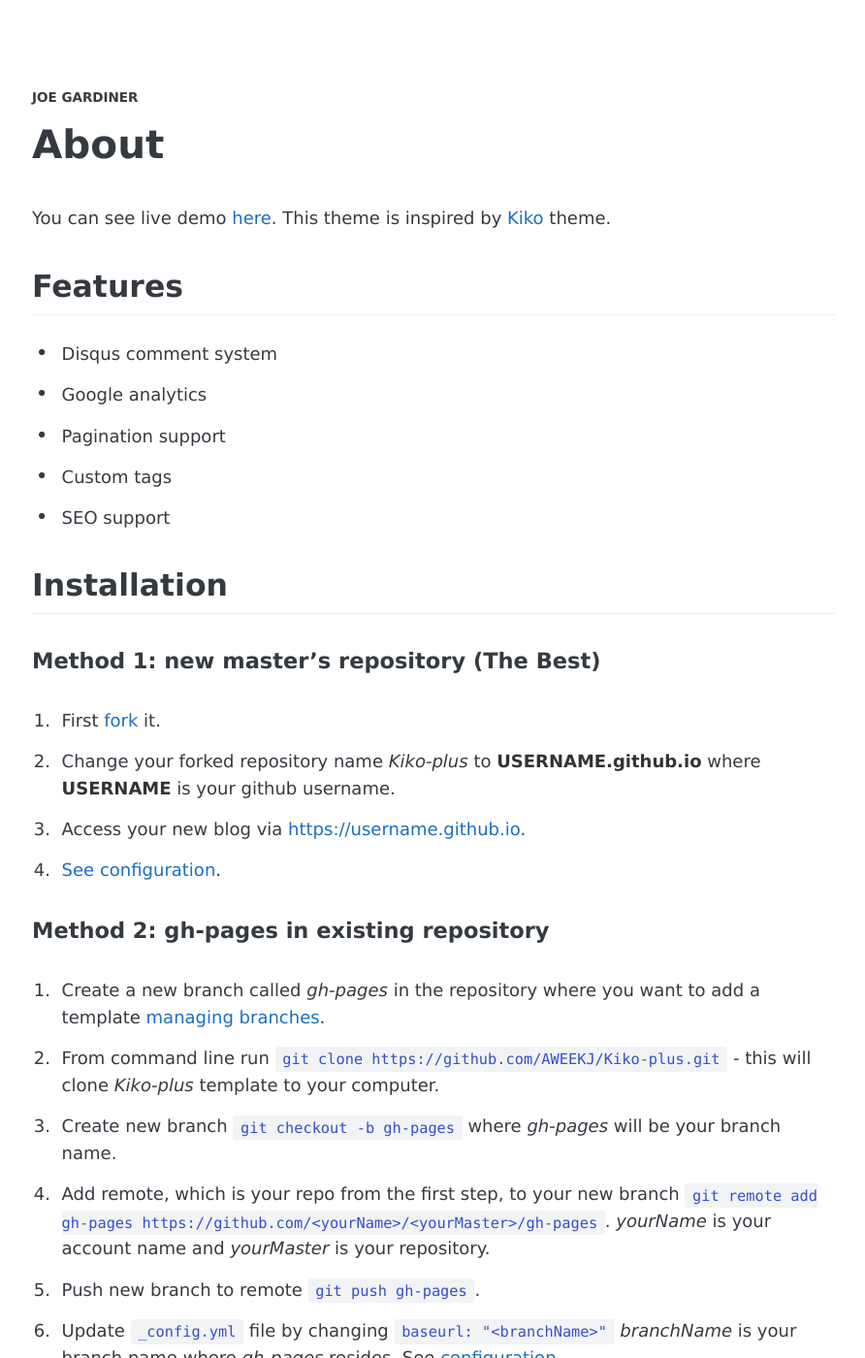
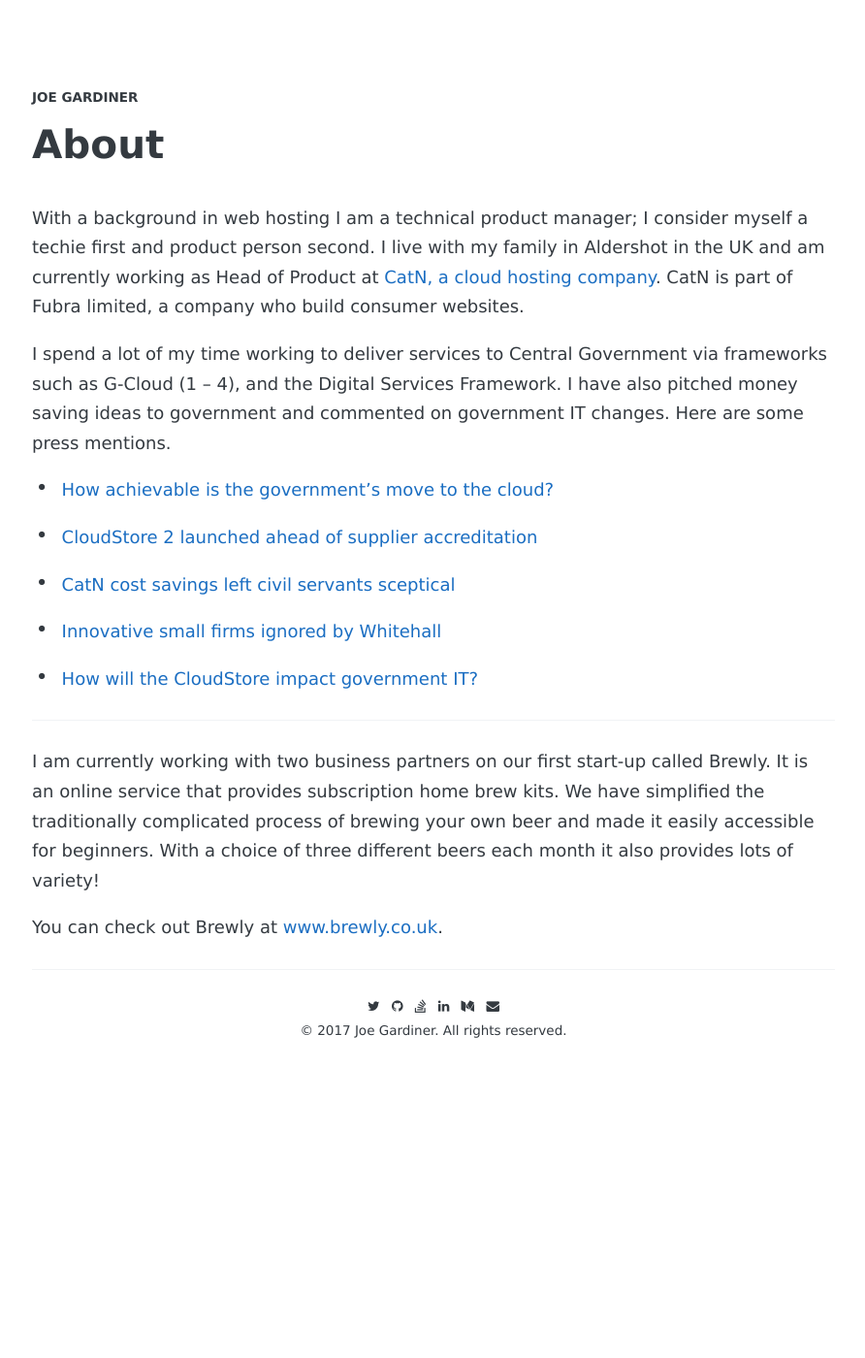
Before and after one commit to grdnrio/grdnrio-blog, a Jekyll site: the page built from about.md, in a window 1280 px wide and 1400 px high. Shown: the whole window at 97% size, without its empty margins (193-1085 px from the left). Built offline with Jekyll 4.4.1, drawn with Linux system fonts in a browser that asks for light colours; some web fonts are replaced; some of the changed text lies outside the part shown.

Commit message:
Config update and about page

````diff
--- a/_config.yml
+++ b/_config.yml
@@ -6,8 +6,8 @@
 name:               "Joe Gardiner"
 
 author:
-  twitter:          your-id
-  github:           your-id
+  twitter:          grdnrio
+  github:           grdnrio
   stackoverflow:    your-id
   linkedin:         your-id
   medium:           your-id
@@ -23,7 +23,7 @@
 
 # Disqus
 disqus:
-  id:               "kiko-plus"
+  id:               "grdnr"
 
 # URL
 url:                "https://grdnrio.github.io" # the base hostname & protocol for your site
@@ -32,7 +32,7 @@
 
 
 # http://en.wikipedia.org/wiki/List_of_tz_database_time_zones
-timezone:           Asia/Seoul
+timezone:           Europe/London
 permalink:          /:year-:month-:day/:title/
 
 # Pagination
@@ -53,7 +53,7 @@
   - name:           "Tags"
     url:            "/tags"
   - name:           "Github"
-    url:            "https://github.com/AWEEKJ/Kiko-plus"
+    url:            "https://github.com/grdnrio/grdnrio-blog"
 
 # Sass
 sass:
--- a/about.md
+++ b/about.md
@@ -1,131 +1,53 @@
 ---
 title: About
 permalink: /about/
+author: joe@grdnr.io
+comments: true
 ---
 
-You can see live demo [here](https://aweekj.github.io/Kiko-plus). This theme is inspired by [Kiko](http://github.com/gfjaru/Kiko) theme.
-
-## Features
-
-- Disqus comment system
-- Google analytics
-- Pagination support
-- Custom tags
-- SEO support
+With a background in web hosting I am a technical product manager; I consider myself a techie first and product person second. I live with my family in Aldershot in the UK and am currently working as Head of Product at [CatN, a cloud hosting company](http://catn.com). CatN is part of Fubra limited, a company who build consumer websites.
 
 
-## Installation
-
-#### Method 1: new master's repository (The Best)
-
-1. First [fork](https://github.com/AWEEKJ/Kiko-plus/fork) it.
-2. Change your forked repository name _Kiko-plus_ to __USERNAME.github.io__ where __USERNAME__ is your github username.
-3. Access your new blog via [https://username.github.io](https://username.github.io).
-4. [See configuration](#configuration).
-
-#### Method 2: gh-pages in existing repository
-
-1. Create a new branch called _gh-pages_ in the repository where you want to add a template [managing branches](https://help.github.com/articles/creating-and-deleting-branches-within-your-repository/).
-2. From command line run `git clone https://github.com/AWEEKJ/Kiko-plus.git` - this will clone _Kiko-plus_ template to your computer.
-3. Create new branch `git checkout -b gh-pages` where _gh-pages_ will be your branch name.
-4. Add remote, which is your repo from the first step, to your new branch `git remote add gh-pages https://github.com/<yourName>/<yourMaster>/gh-pages`. _yourName_ is your account name and _yourMaster_ is your repository.
-5. Push new branch to remote `git push gh-pages`.
-6. Update `_config.yml` file by changing `baseurl: "<branchName>"` _branchName_ is your branch name where _gh-pages_ resides. See [configuration](#configuration).
-
-#### Method 3: Run it locally
-
-1. Download [zip](https://github.com/AWEEKJ/Kiko-plus/archive/master.zip) or clone it `git clone https://github.com/AWEEKJ/Kiko-plus`.
-2. Go inside folder and run `jekyll serve` or `rake preview`. This will build a website which you can access [https://localhost:4000](https://localhost:4000). You need to have [Jekyll](https://jekyllrb.com/docs/installation/) installed to do this.
 
 
-## Configuration
+I spend a lot of my time working to deliver services to Central Government via frameworks such as G-Cloud (1 – 4), and the Digital Services Framework. I have also pitched money saving ideas to government and commented on government IT changes. Here are some press mentions.
 
-All configuration is done via `_config.yml` file which you will find in your main repo folder. Change this `<something>` to yours.
 
-### Basic
 
-- Config your blog name.
 
-```yml
-name: <blog-name>
-```
 
-- These configuration in `author:` is for links to icons in footer. If you want to add more link icons, modify `_includes/footer.html` file.
 
-```yml
-author:
-  facebook:         your-id
-  twitter:          your-id
-  github:           your-id
-  linkedin:         your-id
-  medium:           your-id
-  tumblr:           your-id
-  email:            your-id@your-email.com
-```
 
-- Change copyright year and name in footer.
+  * [How achievable is the government’s move to the cloud?](http://www.computerweekly.com/news/2240110226/How-achievable-is-the-governments-move-to-the-cloud)
 
-```yml
-copyright:
-  year:             2017
-  name:             Kiko
-```
 
-### Google analytics
+  * [CloudStore 2 launched ahead of supplier accreditation](http://www.computerweekly.com/news/2240150532/CloudStore-2-launched-ahead-of-supplier-accreditation)
 
-- Change this to your Google Analytic ID.
 
-```yml
-google-analytics:
-  id:               "your-id"
-```
 
-### Disqus
+  * [CatN cost savings left civil servants sceptical](http://www.telegraph.co.uk/finance/yourbusiness/8638809/CatN-cost-savings-left-civil-servants-sceptical.html)
 
-- Change this to your Disqus short name.
 
-```yml
-disqus:
-  id:               "your-id"
-```
 
-### URL
+  * [Innovative small firms ignored by Whitehall](http://www.telegraph.co.uk/finance/yourbusiness/8134823/Innovative-small-firms-ignored-by-Whitehall.html)
 
-- Config your domain.
 
-```yml
-url: "https://<your-name>.github.io"
-```
+  * [How will the CloudStore impact government IT?](http://www.computerweekly.com/news/2240118009/How-will-the-CloudStore-impact-the-government-IT-market)
 
-- **NOTE** When if running locally, change url to
 
-```yml
-url: "https://localhost:4000"
-```
 
-- Change this to your branch name where _gh-pages_ resides.
-- **NOTE** apply only if you used __Method 2__ for installation.
 
-```yml
-baseurl: "/<branch-name>"
-```
 
-## Rakefile Usage
+* * *
 
-```bash
-# Create new post
-$ rake post title="A Title" [date="2015-08-16"] [tags="[tag1, tag2]"]
 
-# Create new draft post
-$ rake draft title="A Title" [date="2015-08-16"] [tags="[tag1, tag2]"]
 
-# Install Jekyll Plugins. Do before running in local.
-$ rake geminstall
 
-# Run in Local
-$ rake preview
-```
 
-## License
+I am currently working with two business partners on our first start-up called Brewly. It is an online service that provides subscription home brew kits. We have simplified the traditionally complicated process of brewing your own beer and made it easily accessible for beginners. With a choice of three different beers each month it also provides lots of variety!
 
-This theme is released under MIT License.
+
+
+
+
+You can check out Brewly at [www.brewly.co.uk](http://brewly.co.uk).
````
Also changed, not shown: _posts/2016-10-07-about.markdown (deleted, +0 -57 lines).
